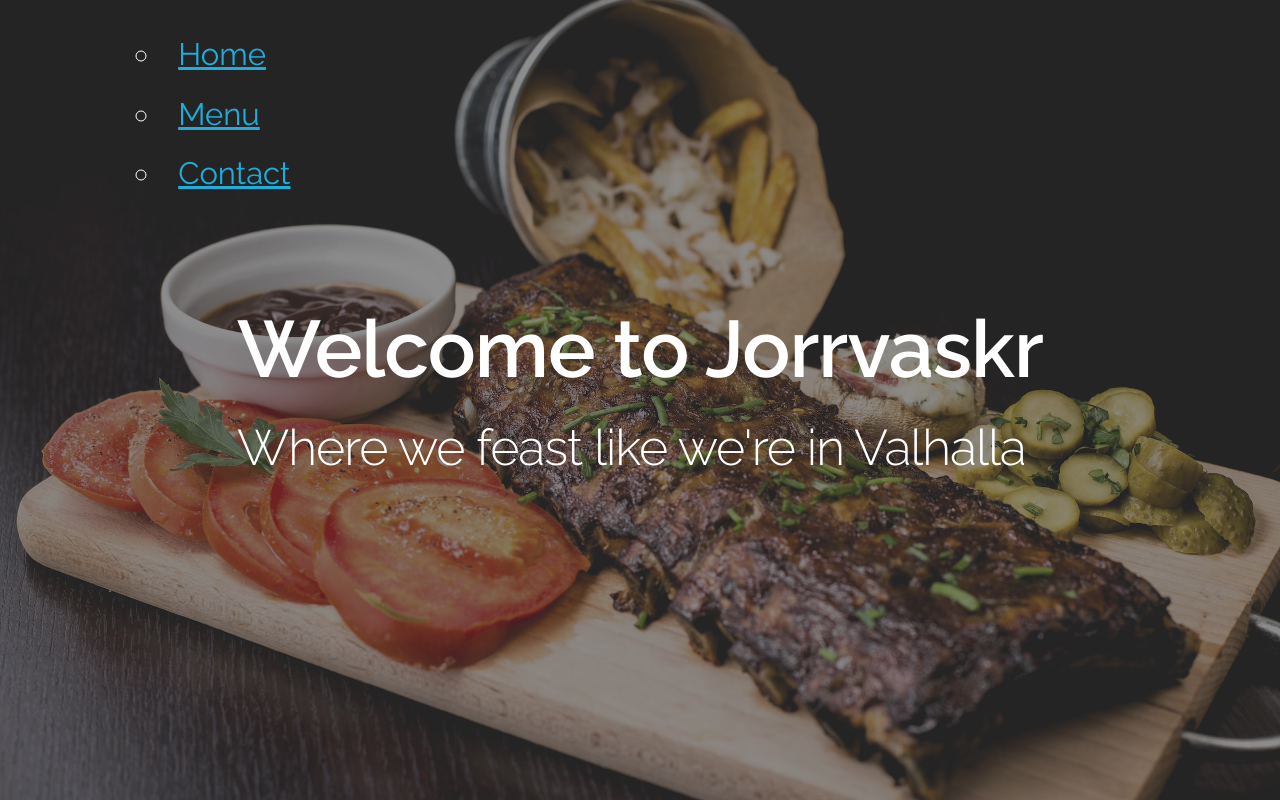
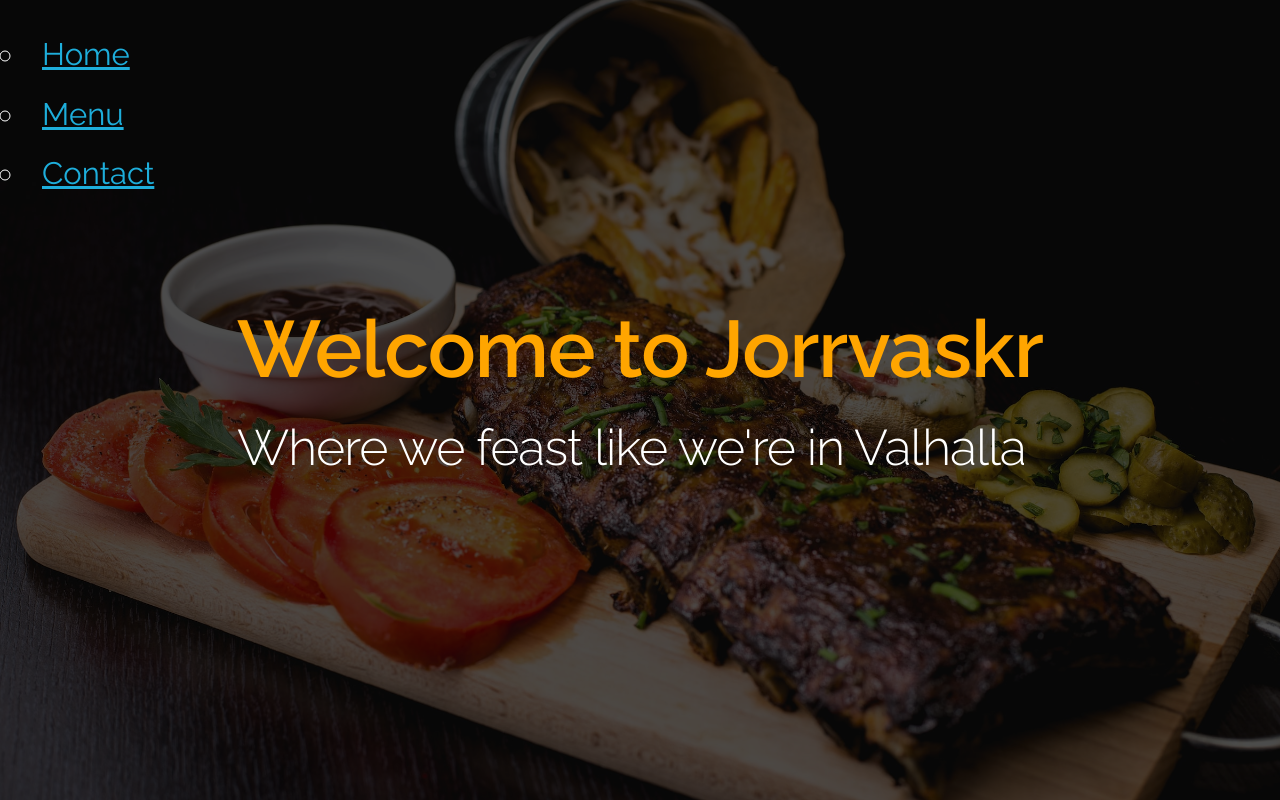
Before and after one commit to jfvillablanca/odin-restaurant-page, a website built with webpack: page src/index.html in a window 1280 px wide. Built offline with nearby package versions, Linux system fonts and the light colour scheme.

Commit message:
Chore: clean up unused css rules

```diff
--- a/src/css/styles.css
+++ b/src/css/styles.css
@@ -29,7 +29,7 @@ body {
   max-height: 100%;
   min-width: 100%;
   object-fit: cover;
-  filter: brightness(0.5) opacity(0.9) saturate(0.7);
+  filter: brightness(0.3) saturate(0.9);
 }
 
 .hero > .headers {
@@ -42,6 +42,7 @@ body {
 .headers h1 {
   font-weight: 1000;
   font-size: 8rem;
+  color: orange;
 }
 
 .headers h2 {
@@ -52,10 +53,6 @@ body {
   margin-top: 3rem;
   min-width: 100%;
 
-  display: grid;
-  grid-template-columns: repeat(3, 1fr);
-  justify-items: center;
-
   position: absolute;
   z-index: 1;
 
```
